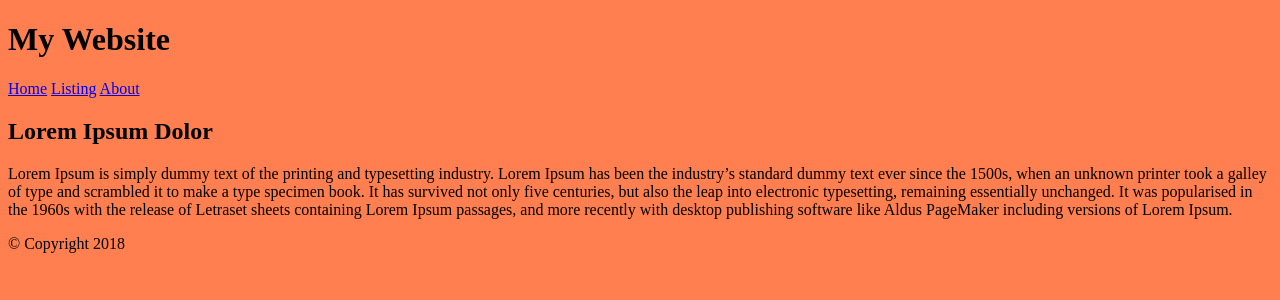
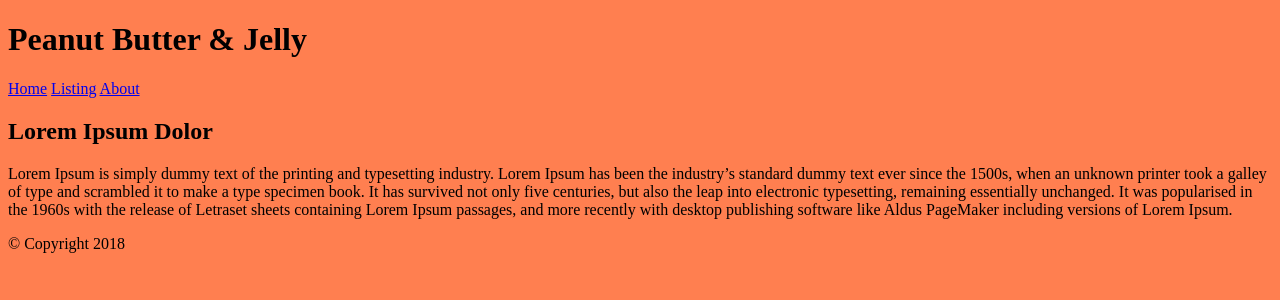
Before and after one commit to kmradford1/sample-website, a Jekyll site: the page built from about.markdown, in a window 1280 px wide. Shown: the top 300 px of the page. Built offline with Jekyll 4.4.1, drawn with Linux system fonts in a browser that asks for light colours; our own code applies the rules of GitHub Pages for plain Markdown files.

Commit message:
site title
Peanut Butter & Jelly

```diff
--- a/_layouts/default.html
+++ b/_layouts/default.html
@@ -5,7 +5,7 @@
     <meta name="viewport" content="width=device-width, initial-scale=1.0">
     <meta http-equiv="X-UA-Compatible" content="ie=edge">
 
-    <title>My Website</title>
+    <title>{{site.title}}</title>
 
 <!-- Styling -->
     <link rel="stylesheet" href="css/styles.css">
@@ -15,7 +15,7 @@
 
 <!-- Header -->
 <header>
-    <h1>My Website</h1>
+    <h1>{{site.title}}</h1>
 
     <nav>
         <a href="/">Home</a>
```
